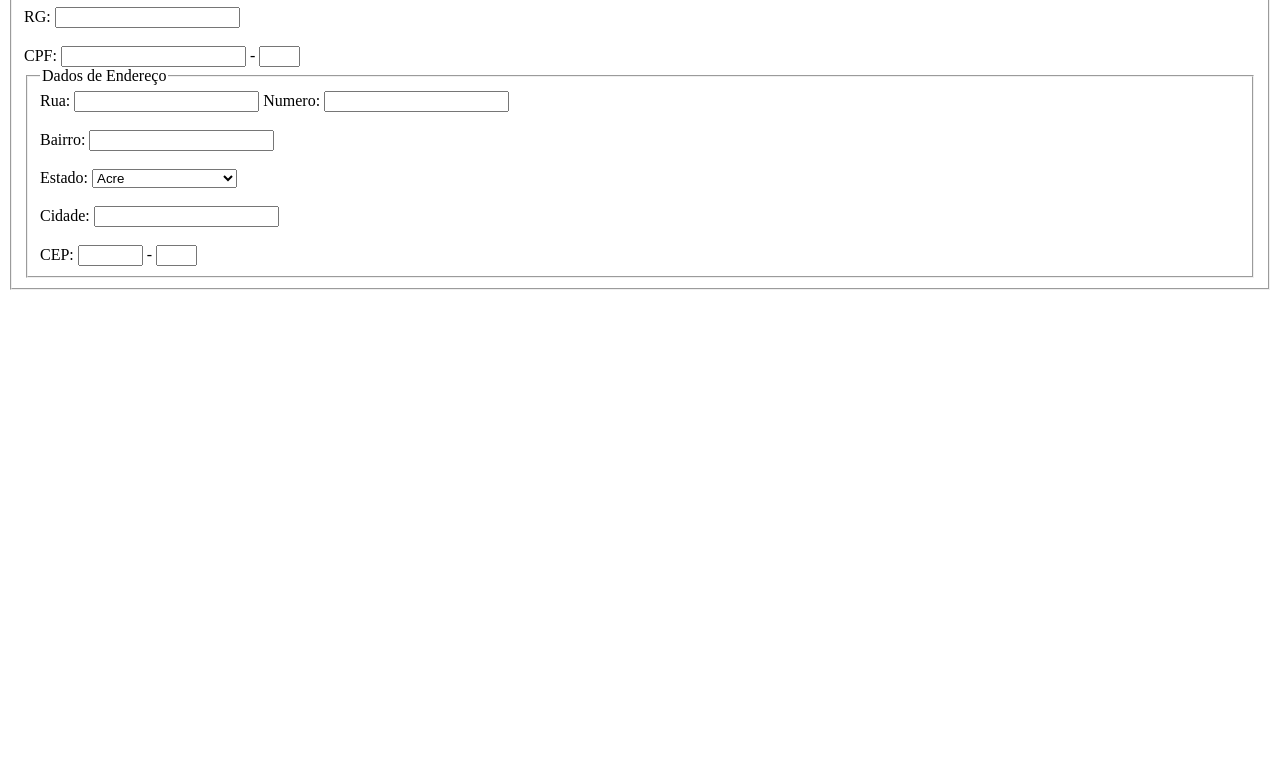
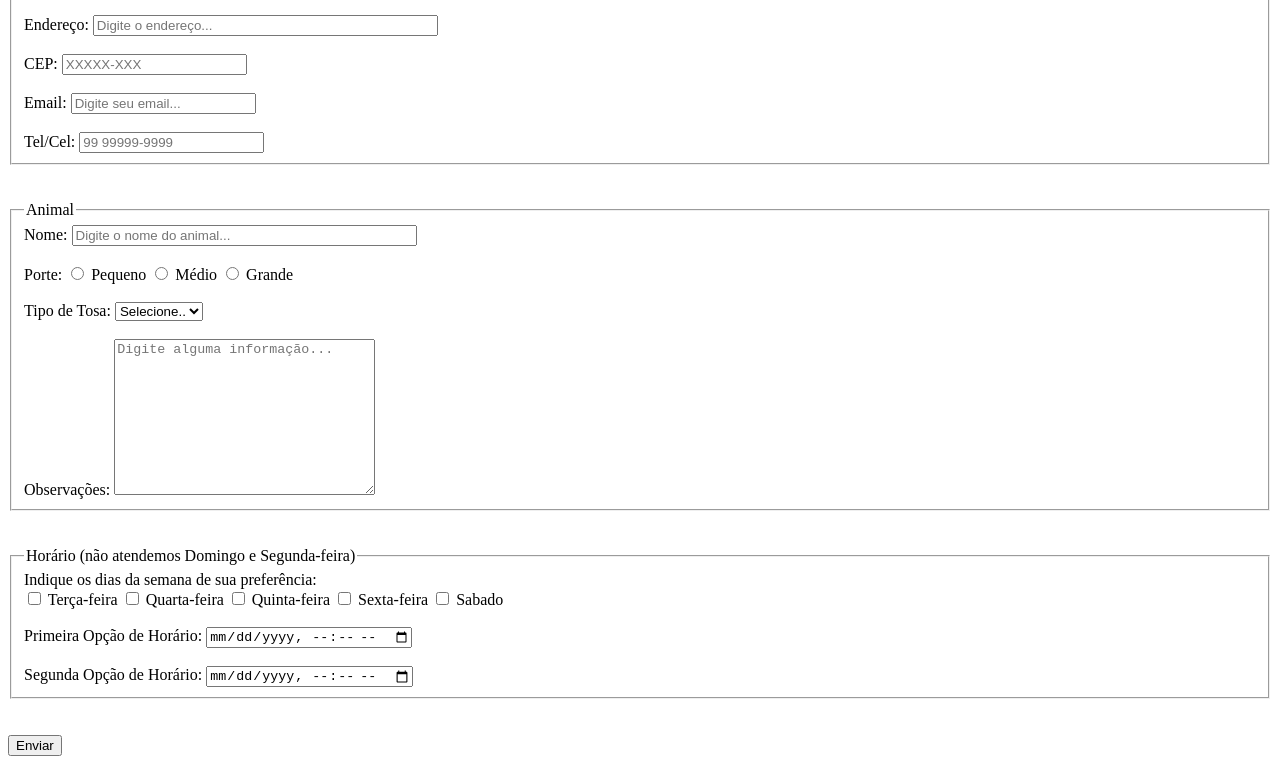
Before and after one commit to Memanuela-s/ti113_html, a plain HTML site: page formulario2.html in a window 1280 px wide. Shown: the part 174-956 px from the top of the page. Before the commit the page ends 800 px from the top, so only its background shows below. Drawn offline with Linux system fonts and the light colour scheme.

Commit message:
feat: meudeus que issi

```diff
--- /dev/null
+++ b/css/formulario3.css
@@ -0,0 +1,36 @@
+body{
+    background-color: 2d3b50;
+    font-family: 'Trebuchet MS', 'Lucida Sans Unicode', 'Lucida Grande', 'Lucida Sans', Arial, sans-serif;
+}
+h1{
+    text-transform: uppercase;
+}
+form {
+    padding: 20px;
+    margin: 0 auto;
+    width: 50%;
+    height: 500px;
+    background-color: #bbb;
+}
+
+table {
+    width: 100%;
+    padding-right: 50px;
+}
+
+
+input {
+    width: 100%;
+    height: 30px;
+    margin: 10px 0;
+}
+
+textarea {
+    width: 100%;
+    margin: 10px 0;
+}
+button{
+    background-color: #0e347a;
+    color: white;
+    padding: 10px 30px;
+}
--- a/formulario2.html
+++ b/formulario2.html
@@ -1,3 +1,5 @@
+
+<!--
 <!DOCTYPE html>
 <html lang="pt-br">
 
@@ -100,4 +102,96 @@
             <input type="text" id="cep" name="cep" size="5" placeholder=" " type="text" name=" " id=" ">  -
         </td><td><input size="2" placeholder=""
 
+        </fieldset> -->
+
+        <!DOCTYPE html>
+<html lang="en">
+<head>
+    <meta charset="UTF-8">
+    <meta name="viewport" content="width=device-width, initial-scale=1.0">
+    <title>Banho e Tosa</title>
+</head>
+<body>
+    <h1>Agendamento para banho e tosa</h1>
+    <h2>
+        Faça o seu agendamento com pelo menos 48 horas de antecedência
+    </h2>
+    <form action="" method="get">
+        <fieldset>
+            <legend>
+                Identificação do dono do animal
+            </legend>
+            <label for="txt_nome">Nome:</label>
+            <input size="40" type="text" id="txt_nome" name="txt_nome"
+                placeholder="Digite o nome completo do dono do animal...">
+            <br><br>
+            <label for="txt_endereco">Endereço:</label>
+            <input size="40" type="text" id="txt_endereco" name="txt_endereco" placeholder="Digite o endereço...">
+            <br><br>
+            <label for="txt_cep">CEP:</label>
+            <input maxlength="9" size="20" type="text" id="txt_cep" name="txt_cep" placeholder="XXXXX-XXX">
+            <br><br>
+            <label for="txt_email">Email:</label>
+            <input maxlength="100" size="20" type="email" id="txt_email" name="txt_email"
+                placeholder="Digite seu email...">
+            <br><br>
+            <label for="txt_telcel">Tel/Cel:</label>
+            <input maxlength="20" size="20" type="tel" id="txt_telcel" name="txt_telcel" placeholder="99 99999-9999">
         </fieldset>
+        <br><br>
+        <fieldset>
+            <legend>
+                Animal
+            </legend>
+            <label for="txt_nome_animal">Nome:</label>
+            <input size="40" type="text" id="txt_nome_animal" name="txt_nome_animal"
+                placeholder="Digite o nome do animal...">
+            <br><br>
+            <label for="rdb_pequeno">Porte:</label>
+            <input type="radio" name="porte" id="rdb_pequeno">
+            <label for="rdb_pequeno">Pequeno</label>
+            <input type="radio" name="porte" id="rdb_medio">
+            <label for="rdb_medio">Médio</label>
+            <input type="radio" name="porte" id="rdb_grande">
+            <label for="rdb_grande">Grande</label>
+            <br><br>
+            <label for="slt_tipo_tosa">Tipo de Tosa:</label>
+            <select name="slt_tipo_tosa" id="slt_tipo_tosa">
+                <option value="">Selecione..</option>
+                <option value="1">Nenhuma</option>
+            </select>
+            <br><br>
+            <label for="txt_obervacoes">Observações:</label>
+            <textarea placeholder="Digite alguma informação..." name="txt_obervacoes" id="txt_obervacoes" cols="30"
+                rows="10"></textarea>
+        </fieldset>
+        <br><br>
+        <fieldset>
+            <legend>
+                Horário (não atendemos Domingo e Segunda-feira)
+            </legend>
+            <label for="chk_terca">Indique os dias da semana de sua preferência:</label><br>
+            <input type="checkbox" name="porte" id="chk_terca">
+            <label for="chk_terca">Terça-feira</label>
+            <input type="checkbox" name="porte" id="chk_quarta">
+            <label for="chk_quarta">Quarta-feira</label>
+            <input type="checkbox" name="porte" id="chk_quinta">
+            <label for="chk_quinta">Quinta-feira</label>
+            <input type="checkbox" name="porte" id="chk_sexta">
+            <label for="chk_sexta">Sexta-feira</label>
+            <input type="checkbox" name="porte" id="chk_sabado">
+            <label for="chk_sabado">Sabado</label>
+            <br><br>
+            <label for="txt_primeira_op">Primeira Opção de Horário:</label>
+            <input type="datetime-local" name="txt_primeira_op" id="txt_primeira_op">
+            <br><br>
+            <label for="txt_segunda_op">Segunda Opção de Horário:</label>
+            <input type="datetime-local" name="txt_segunda_op" id="txt_segunda_op">
+        </fieldset>
+        <br><br>
+        <button type="submit">Enviar</button>
+        <br><br>
+
+    </form>
+</body>
+</html>
--- /dev/null
+++ b/formulario3.html
@@ -0,0 +1,45 @@
+<!DOCTYPE html>
+<html lang="pt-br">
+
+<head>
+    <meta charset="UTF-8">
+    <meta name="viewport" content="width=device-width, initial-scale=1.0">
+    <title>formulario 3</title>
+    <link rel="stylesheet" href="CSS/formulario3.css">
+</head>
+
+<body>
+    <form action="" method="get">
+        <table cellspacing="5" >
+            <tr>
+                <td align="center" colspan="2">
+                    <h1>Envie a mensagem</h1>
+                </td>
+            </tr>
+
+            <tr>
+                <td align="right"> <label for="txt_name">Nome:</label></td>
+                <td><input id="nome" placeholder="Informe seu nome" type="text" id="txt_nome"></td>
+            </tr>
+
+            <tr>
+                <td align="right"><label for="txt_email">E-mail:</label></td>
+                <td><input placeholder="Informe seu email" type="text" id="txt_Email"></td>
+            </tr>
+
+            <tr>
+                <td align="right"> <label for="txt_mensagem">Mensagem:</label></td>
+                <td><textarea rows="12" id="mensagem" placeholder="MENSAGEM"></textarea></td>
+            </tr>
+
+            <tr>
+                <td align="right" colspan="2" class="form-button">
+                    <button type="submit">ENVIAR</button>
+                </td>
+            </tr>
+
+        </table>
+    </form>
+</body>
+
+</html>
```
Also changed, not shown: css/estilo.css (line endings or trailing spaces).
